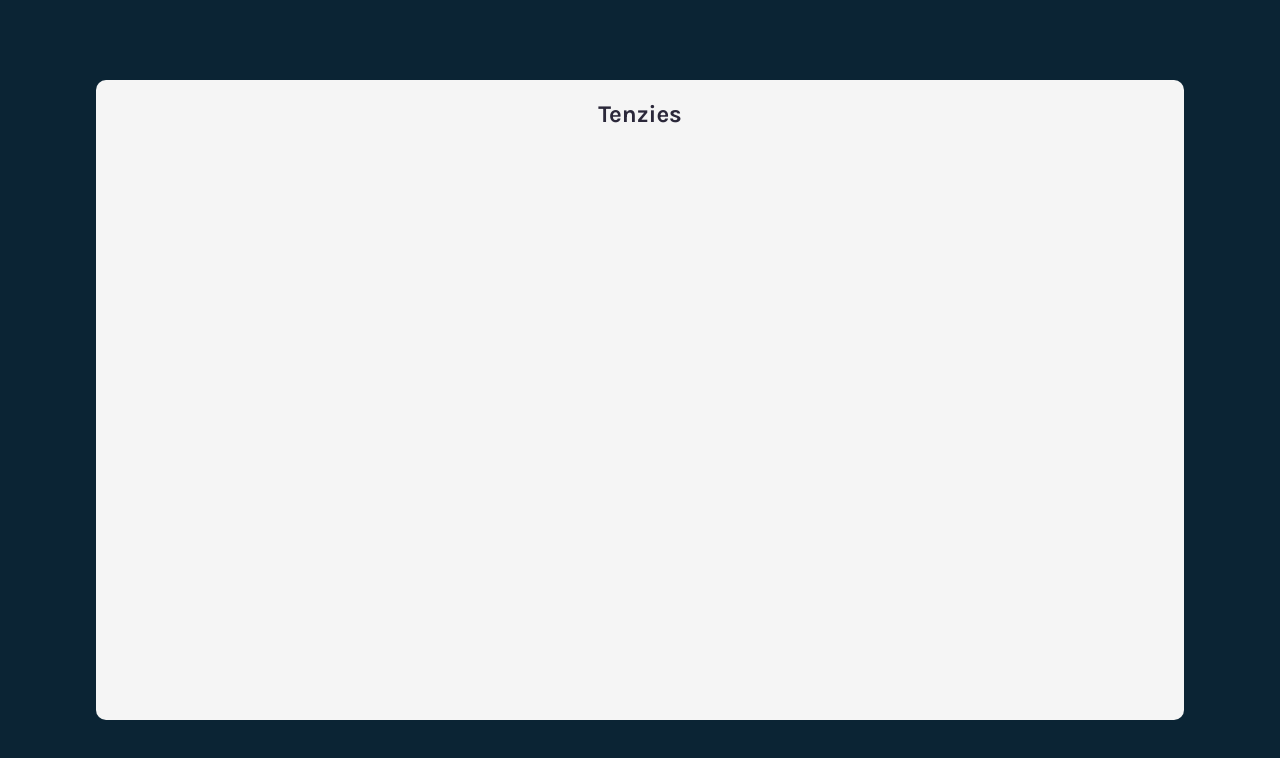
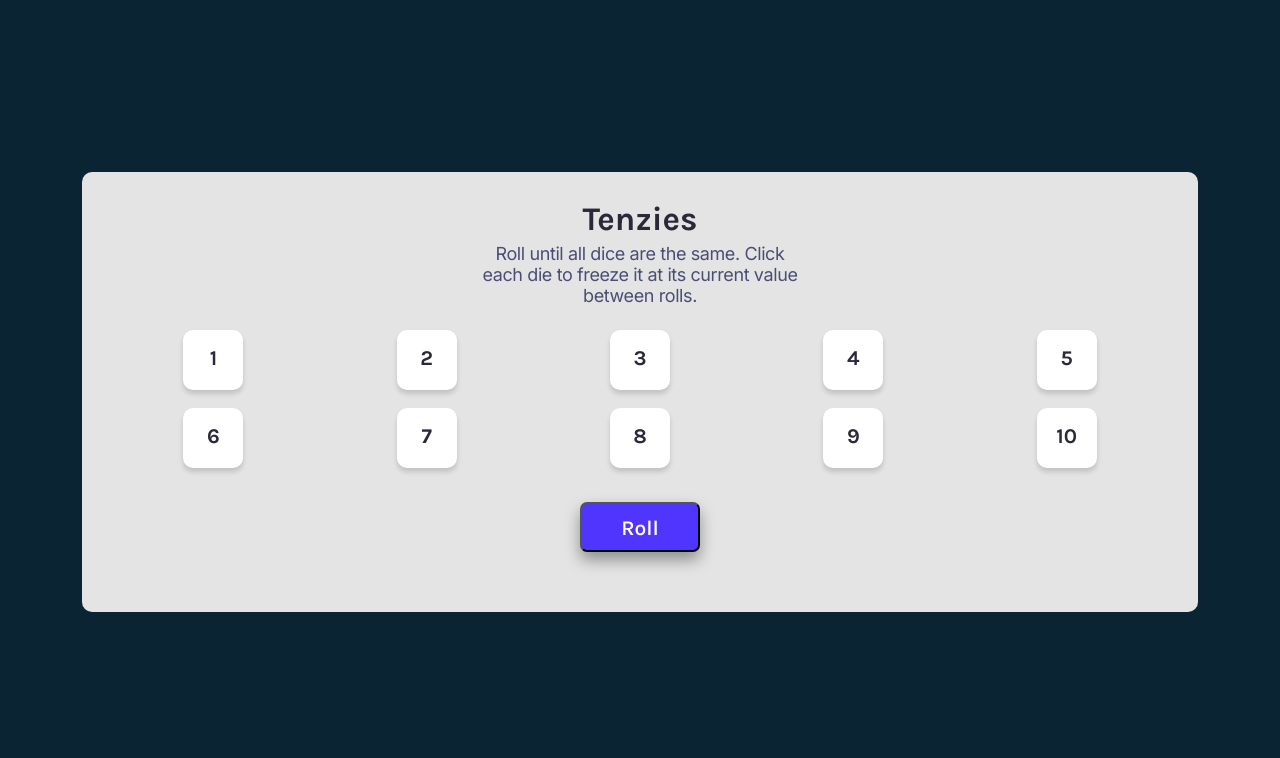
Before and after one commit to Mark-Muchiri/tenzies, a Next.js app: page / in a window 1280 px wide. Shown: the top 758 px of the page. Built offline with nearby package versions, Linux system fonts and the light colour scheme.

Commit message:
Tenzies tasks:
  - finished styling tenzies app
  - Added props also

```diff
--- /dev/null
+++ b/app/dice.js
@@ -0,0 +1,14 @@
+import dice from './dice.module.css';
+
+function Dice(props) {
+  return (
+    <section>
+      <main className={dice.grid}>
+        <div className={dice.cube}>
+          <p className={dice.value}>{props.value}</p>
+        </div>
+      </main>
+    </section>
+  );
+}
+export default Dice;
--- /dev/null
+++ b/app/dice.module.css
@@ -0,0 +1,29 @@
+/* main.grid {
+  position: relative;
+  display: grid;
+  grid-template-columns: repeat(5, 1fr);
+  grid-template-rows: 1fr 1fr;
+} */
+
+div.cube {
+  width: 60px;
+  height: 60px;
+  border-radius: 10px;
+  background: #FFF;
+  box-shadow: 0px 4px 5px 0px rgba(0, 0, 0, 0.15);
+  display: flex;
+  justify-content: center;
+  align-content: center;
+  margin: 0 auto;
+  margin-bottom: 18px;
+}
+
+p.value {
+  position: relative;
+  top: -5px;
+  color: #2B283A;
+  text-align: center;
+  font-family: Karla;
+  font-size: 21px;
+  font-weight: 700;
+}
--- a/app/layout.js
+++ b/app/layout.js
@@ -1,7 +1,7 @@
 import './globals.css'
 import { Karla } from 'next/font/google'
 
-const karla = Karla({ subsets: ['latin'] })
+const karla = Karla({ subsets: ['latin', 'latin-ext'] })
 
 export const metadata = {
   title: 'Tenzies App',
--- a/app/page.js
+++ b/app/page.js
@@ -1,20 +1,45 @@
-// 'use client'
 import styles from './page.module.css';
+import Dice from './dice.js';
+import digits from './values.js';
+import { Inter } from 'next/font/google';
+
+const inter = Inter({ subsets: [ 'latin' ] });
 
 function Home() {
   /**
-  * Challenge: Start a brand new React app!
-  * - ✅ Create a separate App component
-  * - ✅ Import and render the App component here
-  * - ✅ In the App component, render a <main> element
-  * - Style everything to look like the slide
+   * Challenge:
+   *
+   * - Create a Die component that takes a `value` prop
+   * - Render 10 instances of the Die component (manually)
+   *      - Provide a number between 1-6 for the value on each
+   *        for now
+   * - Style the <main> and <Die> components
+   *   to look like they do in the slide
+   *      - Hints: Create a container to hold the 10 instances
+   *        of the Die component, and use CSS Grid to lay them
+   *        out evenly in 2 rows of 5 columns
+   *      - Use flexbox on main to center the dice container
+   *        in the center of the page
    */
+  // console.log("digits " + digits)
+  const numbers = digits.map((digit) => {
+    return <Dice key={digit} value={digit} />;
+  });
+
   return (
+    <section className={inter.className}>
       <main className={styles.background}>
         <div className={styles.box}>
           <h2 className={styles.title}>Tenzies</h2>
+          <p className={styles.subs}>Roll until all dice are the same. Click each die to freeze it at its current value between rolls.</p>
+          <div className={styles.Dicegrid}>
+            {numbers}
+          </div>
+          {/* This 👇 is a button */}
+          <button className={styles.Roll}><p className={styles.bttext}>Roll</p></button>
         </div>
       </main>
+    </section>
   );
 }
 export default Home;
--- a/app/page.module.css
+++ b/app/page.module.css
@@ -1,4 +1,4 @@
-.background {
+main.background {
   background-color: #0B2434;
   font-family: 'Karla', sans-serif;
   font-weight: 300;
@@ -6,19 +6,82 @@
   display: flex;
   justify-content: center;
   align-items: center;
-  top: 20px;
+  padding: 20px;
 }
 
-.box {
-  background-color: #F5F5F5;
-  min-width: 85%;
-  min-height: 80%;
+div.box {
+  position: relative;
+  background-color: #e4e4e4;
+  min-width: 90%;
+  height: 440px;
   border-radius: 10px;
+  padding: 20px;
+  top: -8px;
 }
 
-.title {
+h2.title {
+  position: relative;
   display: flex;
   justify-content: center;
   align-content: center;
   color: #2B283A;
+  text-align: center;
+  font-family: Karla;
+  font-size: 33px;
+  font-weight: 700;
+  padding: 0;
+  margin: 0 auto;
+  margin-top: 0.5rem;
 }
+
+p.subs {
+  position: relative;
+  display: flex;
+  justify-content: center;
+  align-items: center;
+  width: 320px;
+  color: #4A4E74;
+  text-align: center;
+  font-family: Inter;
+  font-size: 18px;
+  font-weight: 400;
+  letter-spacing: -0.393px;
+  margin: 0 auto;
+  margin-top: 5px;
+}
+
+div.Dicegrid {
+  margin-top: 1.5rem;
+  margin-left: 0.3rem;
+  margin-right: 0.3rem;
+  position: relative;
+  display: grid;
+  grid-template-columns: repeat(5, 1fr);
+  grid-template-rows: 1fr 1fr;
+}
+
+button.Roll {
+  position: relative;
+  display: flex;
+  justify-content: center;
+  align-content: center;
+  margin: 0 auto;
+  width: 120px;
+  height: 50px;
+  border-radius: 7px;
+  background: #5035FF;
+  margin-top: 1rem;
+  box-shadow: 0px 8px 15px 00px rgba(0, 0, 0, 0.372);
+}
+
+p.bttext {
+  color: white;
+  text-align: center;
+  position: relative;
+  top: -10px;
+  font-family: Karla;
+  font-size: 21px;
+  font-style: normal;
+  font-weight: 600;
+  line-height: normal;
+}
--- /dev/null
+++ b/app/values.js
@@ -0,0 +1,2 @@
+const digits = [ 1, 2, 3, 4, 5, 6, 7, 8, 9, 10 ];
+export default digits;
```
Lines whose indentation alone changed are shown as unchanged.
